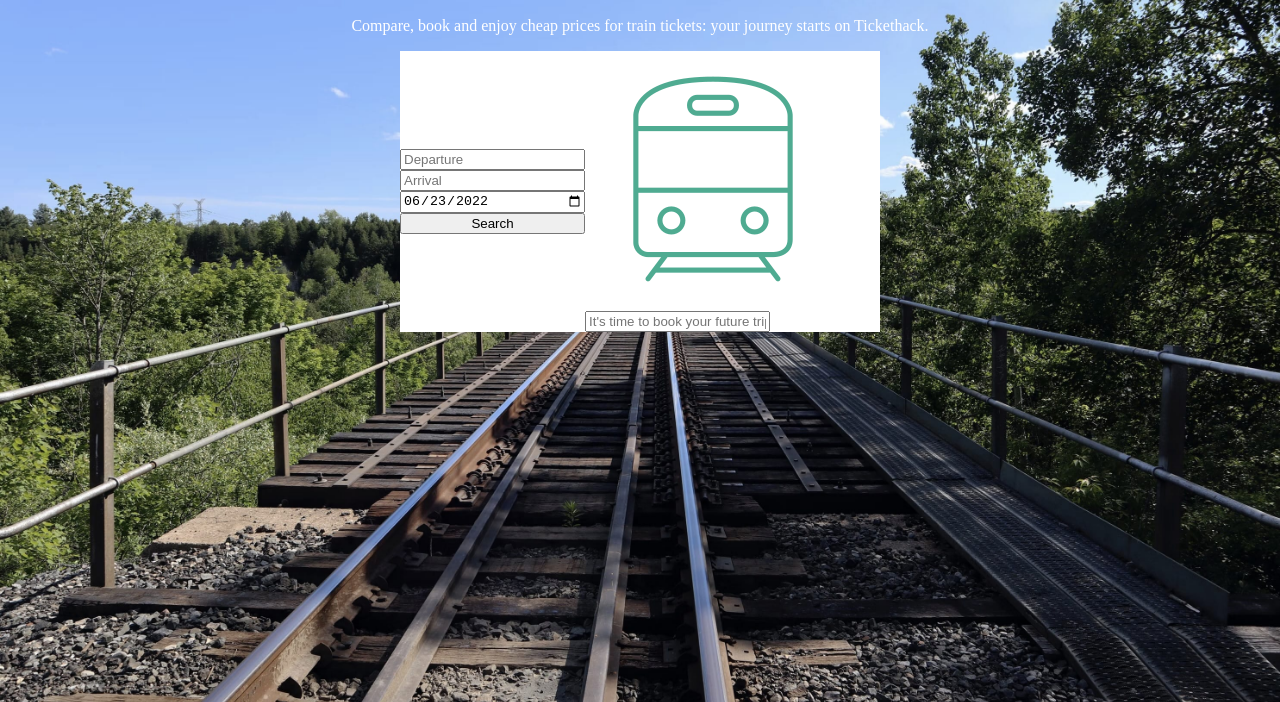
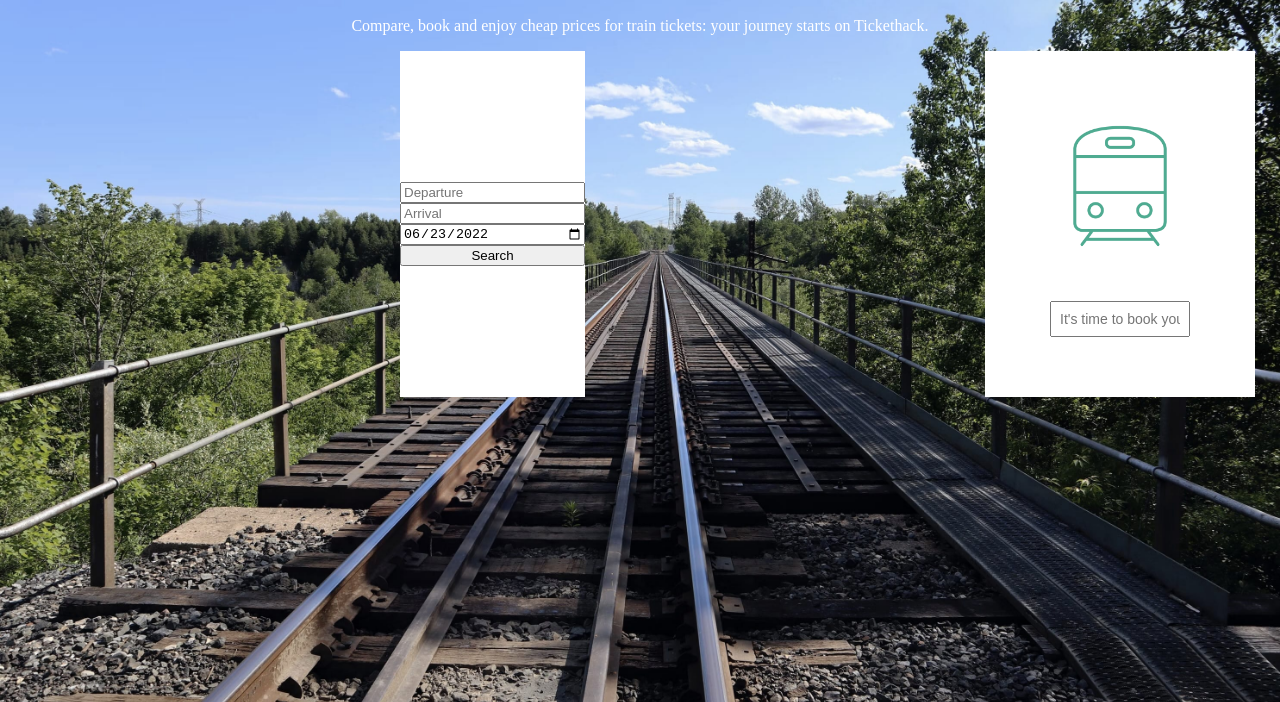
Before and after one commit to florissabrina41-cpu/tickethackfrontend, a plain HTML site: page index.html in a window 1280 px wide. Shown: the part 98-800 px from the top of the page. Drawn offline with Linux system fonts and the light colour scheme.

Commit message:
updatesabrina1

```diff
--- a/style.css
+++ b/style.css
@@ -55,7 +55,7 @@ p {
 
 #assets-list {
    display: flex;
-   justify-content: center;
+   justify-content: space-around;
    align-items: stretch;
    justify-content: space-between;
 }
@@ -68,7 +68,7 @@ p {
     margin-left:50vh;
 }
 
-#div2 {
+#div2, #div1 {
    display: flex;
    flex-direction: column;
    justify-content: center;
@@ -76,3 +76,30 @@ p {
      background-color: white;
     margin-right: 50vh;
 }
+
+.train {
+  display: flex;
+  flex-direction: column; /* image au-dessus du texte */
+  align-items: center;    /* centre horizontalement */
+  gap: 20px;              /* espace entre l'image et l'input */
+  margin: 40px;
+  padding: 20px;
+  background-color: white;
+  border-radius: 10px;
+
+}
+
+.train img  {
+  width: 150px;
+  height: auto;
+  margin-bottom: 20px;   /* 👈 espace sous l'image */
+}
+
+
+
+.train input {
+  width: 80%;             /* pour ne pas prendre toute la largeur */
+  padding: 8px;
+  font-size: 14px;
+  text-align: center;
+}
```
Also changed, not shown: index.html (+1 -2 lines).
